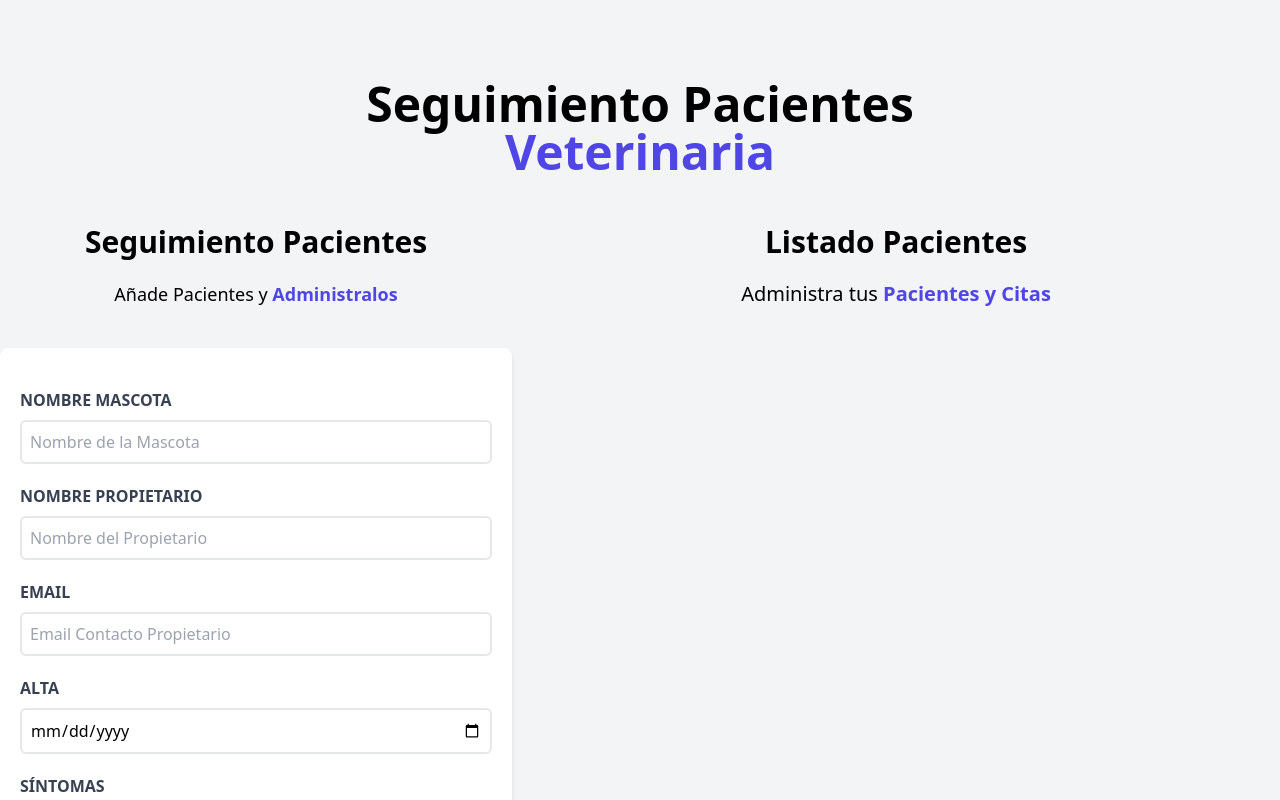
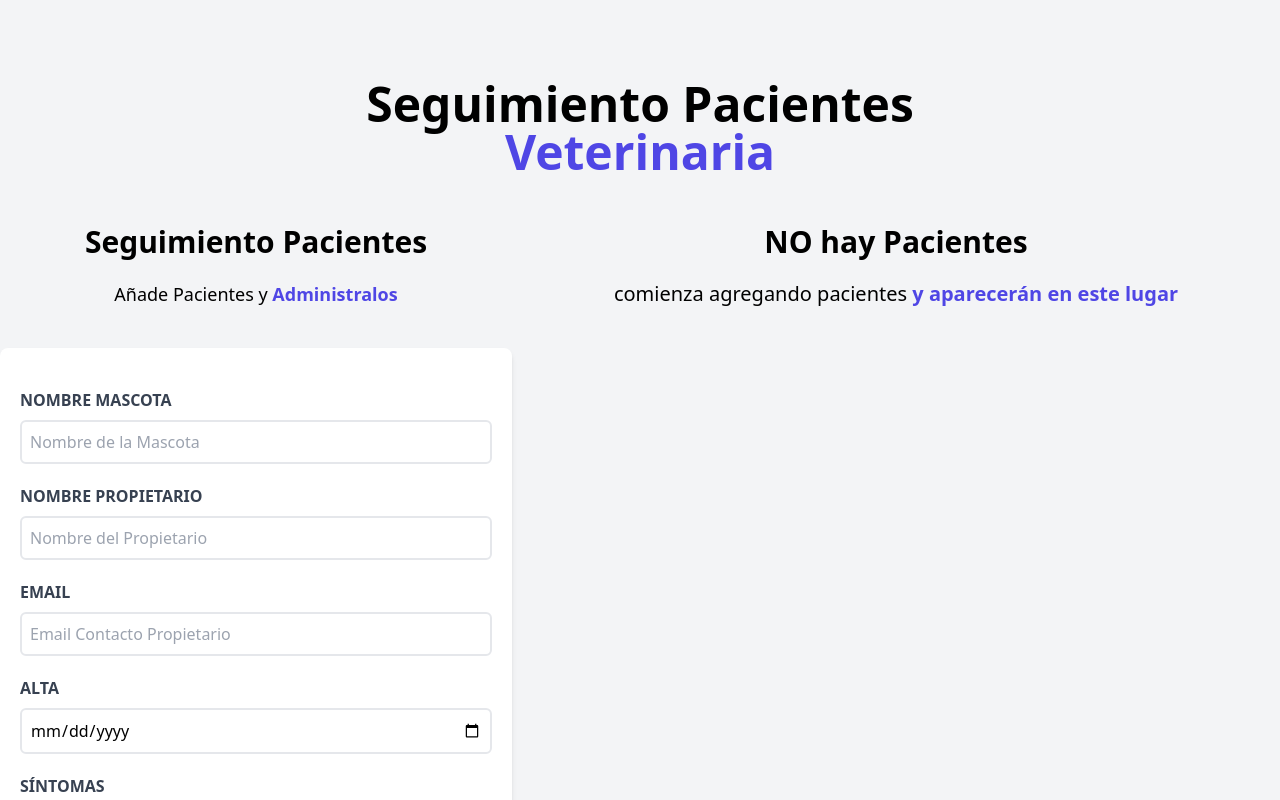
Before and after one commit to Diegoabustos/citas-react-ts, a React (Vite) app: page / in a window 1280 px wide. Shown: the top 800 px of the page. Built offline with nearby package versions, Linux system fonts and the light colour scheme.

Commit message:
show conditionals text

```diff
--- a/src/components/ListadoPacientes.tsx
+++ b/src/components/ListadoPacientes.tsx
@@ -9,15 +9,31 @@
 const ListadoPacientes = ({ pacientes }: Props): JSX.Element => {
   return (
     <div className="md:w-1/2 lg:w-3/5 md:h-screen overflow-y-scroll">
-      <h2 className="font-black text-3xl  text-center">Listado Pacientes</h2>
+      {pacientes && pacientes.length ? (
+        <>
+          <h2 className="font-black text-3xl  text-center">
+            Listado Pacientes
+          </h2>
           <p className="text-xl mt-5 mb-10 text-center">
             Administra tus {""}
             <span className="text-indigo-600 font-bold">Pacientes y Citas</span>
           </p>
 
-      {pacientes.map(paciente => (
+          {pacientes.map((paciente) => (
             <PacienteCita key={paciente.id} paciente={paciente} />
           ))}
+        </>
+      ) : (
+        <>
+          <h2 className="font-black text-3xl  text-center">
+            NO hay Pacientes
+          </h2>
+          <p className="text-xl mt-5 mb-10 text-center">
+            comienza agregando pacientes {""}
+            <span className="text-indigo-600 font-bold">y aparecerán en este lugar</span>
+          </p>
+        </>
+      )}
     </div>
   );
 };
```
Lines whose indentation alone changed are shown as unchanged.
